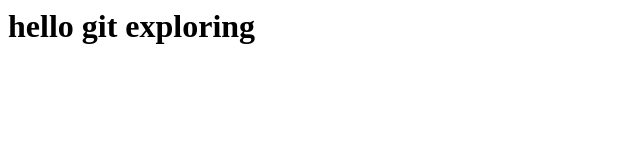
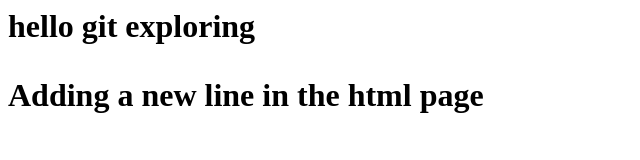
Before and after one commit to phidelity28/git_testing_web_dev, a plain HTML site: page index.html in a window 1280 px wide. Shown: the whole page, without its empty margins (0-640 px from the left). Drawn offline with Linux system fonts and the light colour scheme.

Commit message:
added new text to webpage

```diff
--- a/index.html
+++ b/index.html
@@ -1 +1,4 @@
 <h1> hello git exploring<h1>
+
+
+<p> Adding a new line in the html page </p>
```
